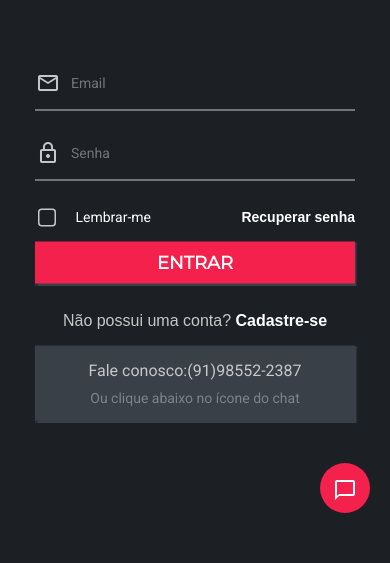
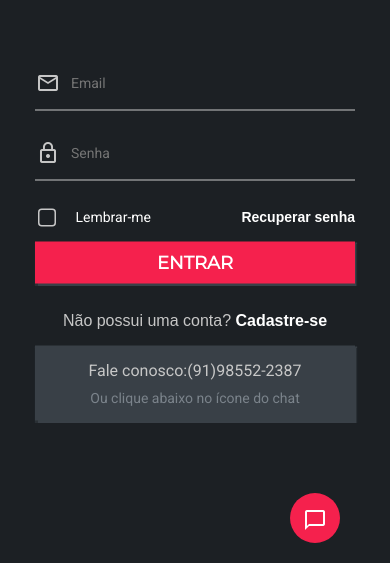
Before and after one commit to JuarezTrindade/redcheck, a plain HTML site: page index.html in a window 390 px wide. Shown: the part 281-844 px from the top of the page. Drawn offline with Linux system fonts and the light colour scheme.

Commit message:
Add files via upload

```diff
--- a/style/login.css
+++ b/style/login.css
@@ -176,14 +176,20 @@ p#click{
   @media (max-width: 767px) and (min-width: 0px){
 
    body{
-       height: 700px;
+       height: 650px;
    }
 
    @media screen and (max-width: 900px) {
-    .float {
-        right:20px;
-        bottom:50px;
-    }
+    .float{
+        position:fixed;
+        width:50px;
+        height:50px;
+        bottom:20px;
+        right:50px;
+        background-color:#F5214D;
+        color:#FFFFFF;
+        border-radius:50px;
+        text-align:center;
 }
 
     .float i.small.material-icons{
```
